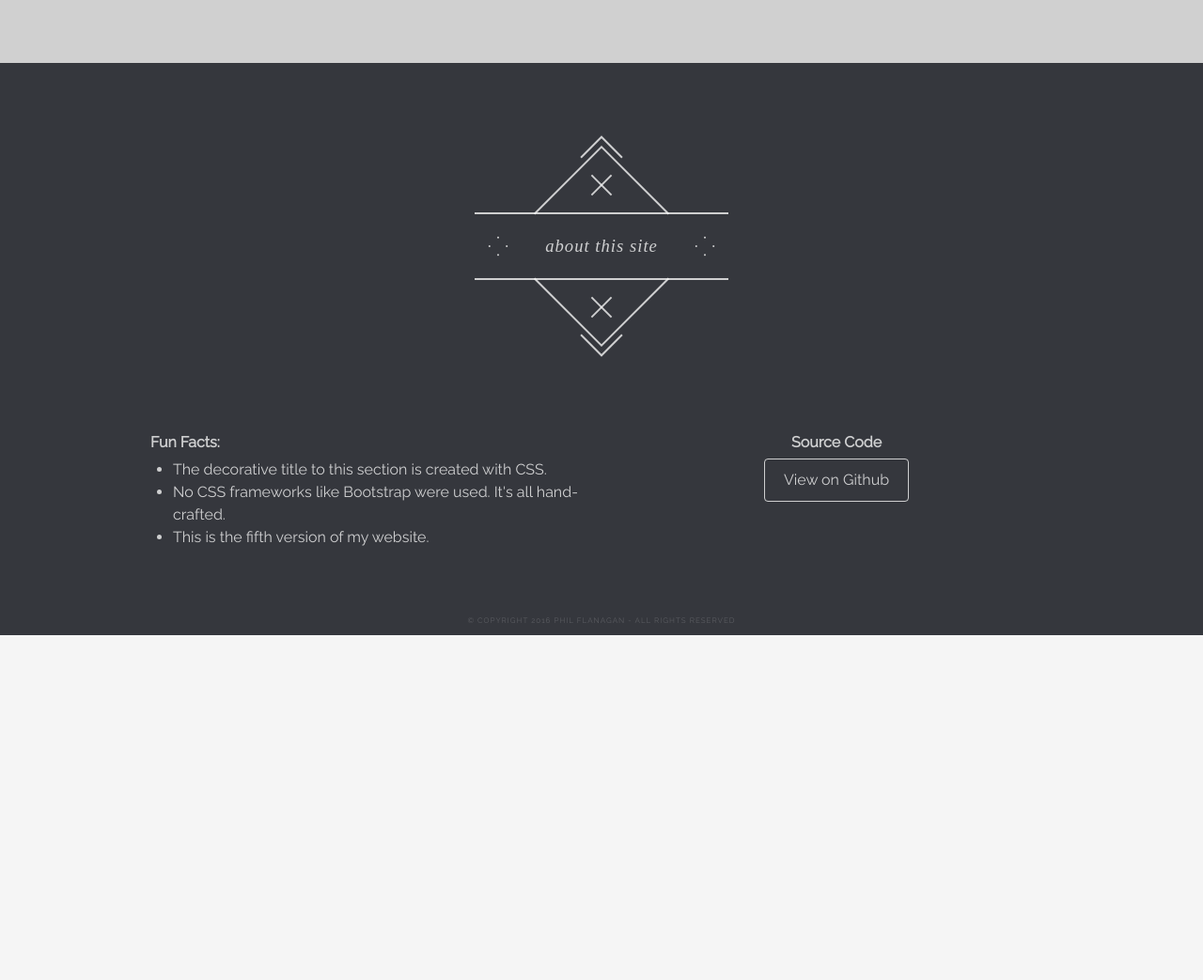
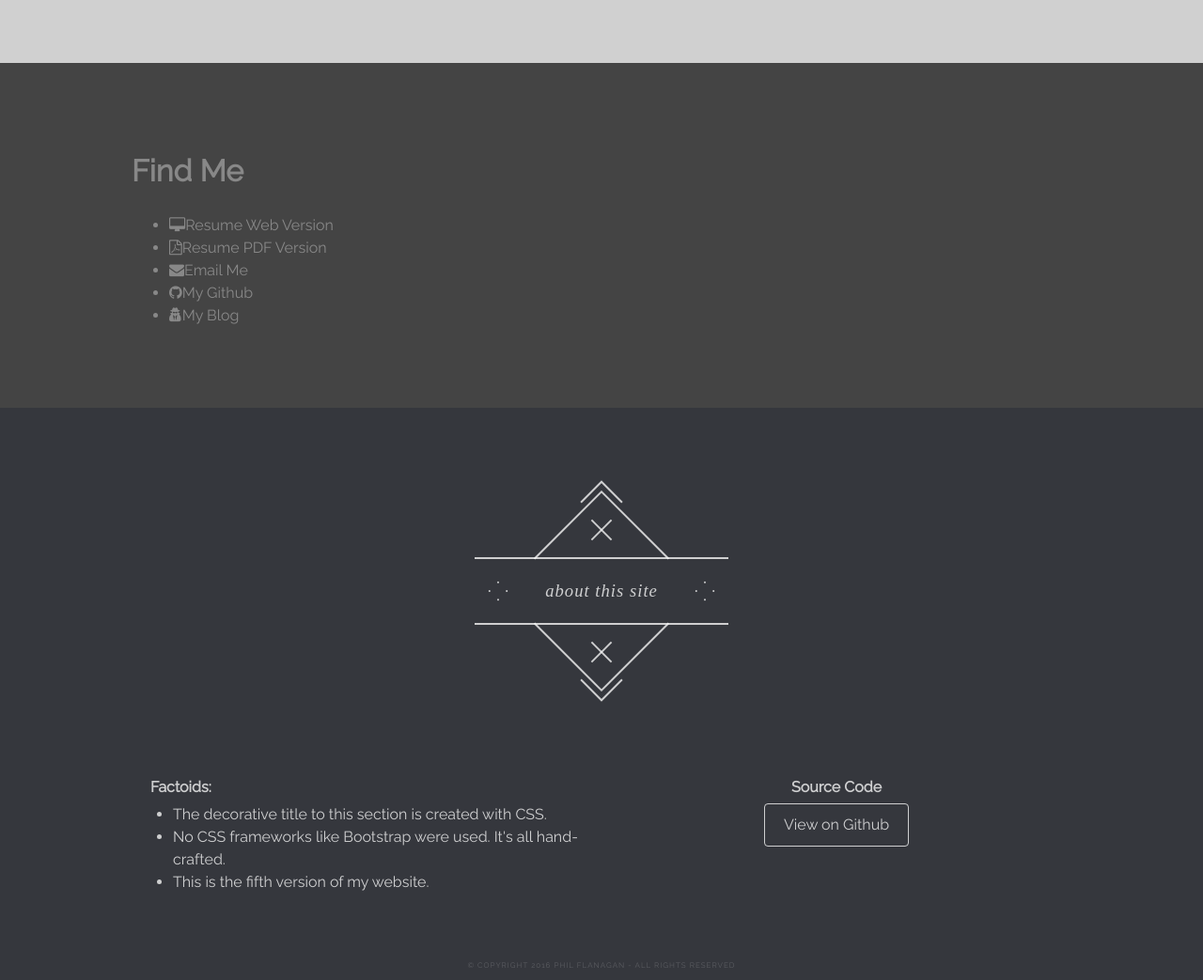
Before and after one commit to phileflanagan/my-website-v5.0, a website: page index.html in a window 1280 px wide. Shown: the part 797-1840 px from the top of the page at 94% size. Before the commit the page ends 1473 px from the top, so only its background shows below. Drawn offline with nearby package versions, Linux system fonts and the light colour scheme; a web font is replaced by a local one.

Commit message:
Add og data

```diff
--- a/index.html
+++ b/index.html
@@ -2,8 +2,14 @@
 <html >
 <head>
   <meta charset="UTF-8">
+  <meta property="og:title" content="Phil Flanagan | Web Developer" />
+  <meta property="og:url" content="http://philunfiltered.com" />
+  <meta property="og:type" content="Website" />
+  <meta property="og:description" content="The Online Portfolio of Phil Flanagan. Front-End Web Developer" />
+  <meta property="og:image" content="og-image.jpg" />
   <title>Phil Flanagan | Online Portfolio</title>
   <meta name="viewport" content="width=device-width, initial-scale=1">
+  <link rel="stylesheet" href="https://maxcdn.bootstrapcdn.com/font-awesome/4.6.3/css/font-awesome.min.css">
   <link rel="stylesheet" href="css/normalize.css">
   <link rel="stylesheet" href="css/style.css">
 </head>
@@ -29,6 +35,7 @@
       <li><a href="#pf-projects">Projects</a></li>
       <li><a href="#pf-casestudy">Case Study</a></li>
       <li><a href="#pf-contact">Find Me</a></li>
+      <li><a href="#pf-this-website">About This</a></li>
     </ul>
   </div>
 
@@ -85,6 +92,21 @@
 </div>
 </section>
 
+<section class="wide" id="pf-contact">
+<div class="container">
+
+  <h1>Find Me</h1>
+  <ul>
+    <li><a href="/resume"><i class="fa fa-desktop"></i><span>Resume Web Version</span></a></li>
+    <li><a href="/resume.pdf"><i class="fa fa-file-pdf-o"></i><span>Resume PDF Version</span></a></li>
+    <li><a href="mailto:phileflanagan@gmail.com"><i class="fa fa-envelope"></i><span>Email Me</span></a></li>
+    <li><a href="http://github.com/phileflanagan"><i class="fa fa-github"></i><span>My Github</span></a></li>
+    <li><a href="http://letiequalzero.com"><i class="fa fa-user-secret"></i><span>My Blog</span></a></li>
+  </ul>
+
+</div>
+</section>
+
 <section class="wide" id="pf-this-website">
 <div class="container">
 
@@ -117,7 +139,7 @@
 
   <div class="group">
     <div class="two-col">
-      <h4>Fun Facts:</h4>
+      <h4>Factoids:</h4>
       <ul>
         <li>The decorative title to this section is created with CSS.</li>
         <li>No CSS frameworks like Bootstrap were used. It's all hand-crafted.</li>
--- a/sass/_colors.scss
+++ b/sass/_colors.scss
@@ -9,7 +9,7 @@ $halfdark: rgba(0,0,0,0.5);
 $font-color-main: #888;
 
 // Body
-$body-bgcolor: $white;
+$body-bgcolor: #444;
 
 // Nav Bar
 $logo-color: #5c698f;
```
Also changed, not shown: css/style.css, og-image.jpg (added).
